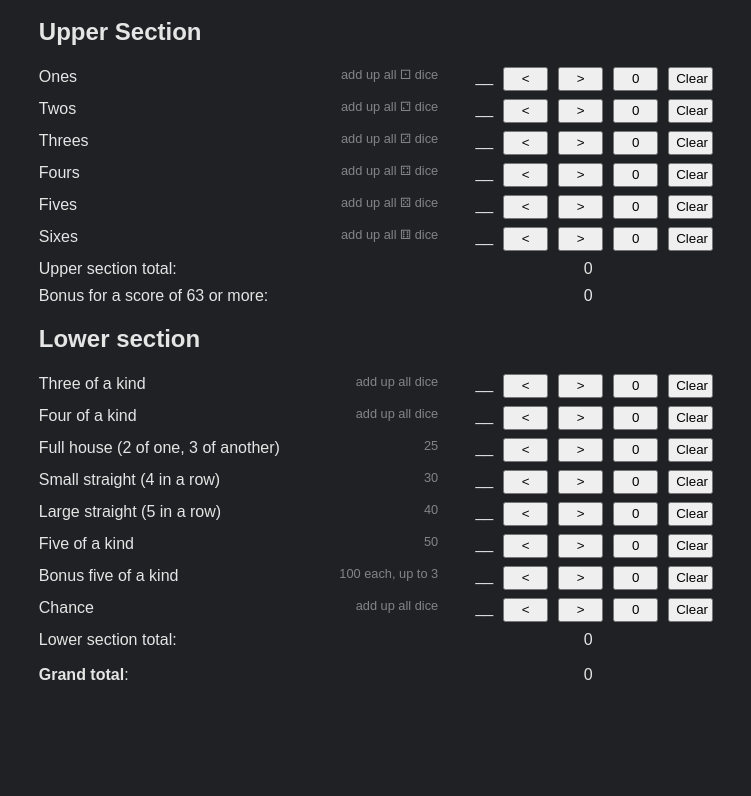
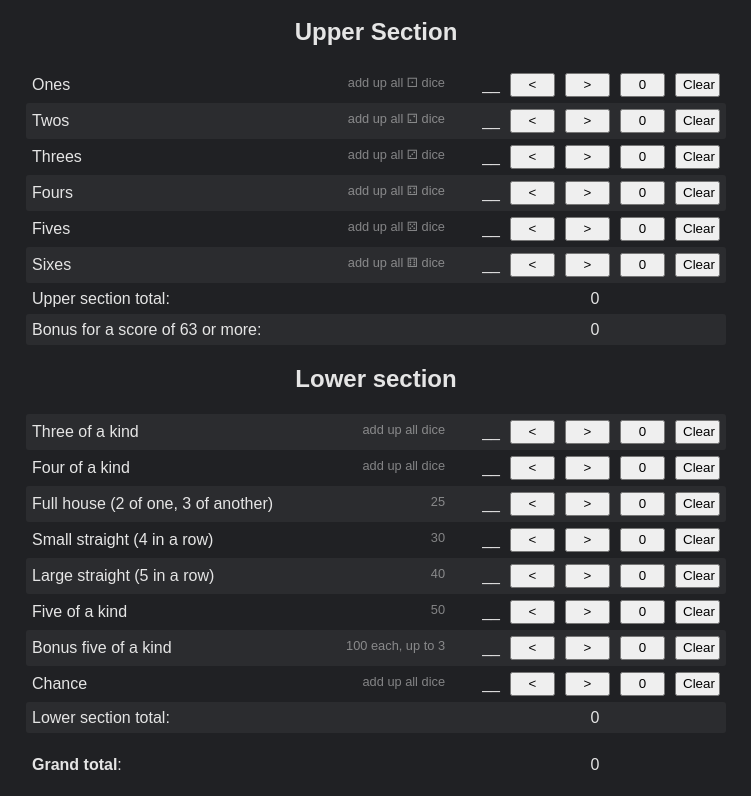
Before and after one commit to catdad-experiments/five-dice, a website: page index.html in a window 1280 px wide. Shown: the part 63-859 px from the top of the page, without its empty margins (264-1015 px from the left). Before the commit the page ends 800 px from the top, so only its background shows below. Drawn offline with nearby package versions, Linux system fonts and the light colour scheme.

Commit message:
centering buttons in grid, adding background color contrast to every other line

```diff
--- a/src/style.css
+++ b/src/style.css
@@ -26,16 +26,22 @@ html, body {
   max-width: 700px;
 }
 
-body {
-  padding: 0 0.8rem;
-}
-
-h1 {
+h1, h2 {
   text-align: center;
 }
 
 .line {
-  margin: 8px 0;
+  padding: 6px 6px;
+}
+
+.line:nth-child(even) {
+  background: rgba(255,255,255,0.05);
+}
+
+@media only screen and (min-width: 700px) {
+  .line {
+    border-radius: 3px;
+  }
 }
 
 .grid-row {
@@ -43,6 +49,7 @@ h1 {
   display: grid;
   grid-template-columns: auto var(--size) var(--size) var(--size) var(--size) var(--size);
   grid-gap: 10px;
+  align-items: center;
 }
 
 .grid-sum {
```
